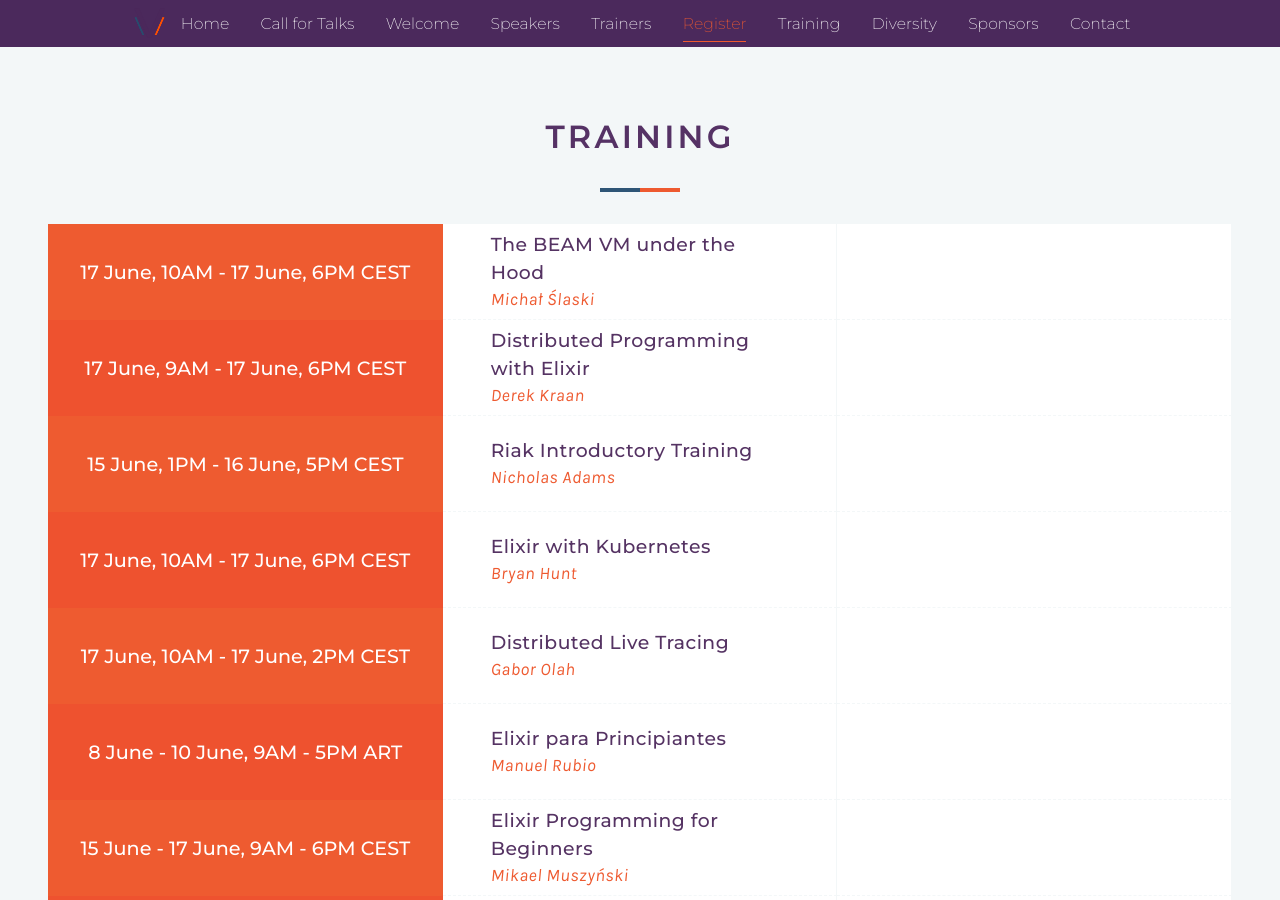
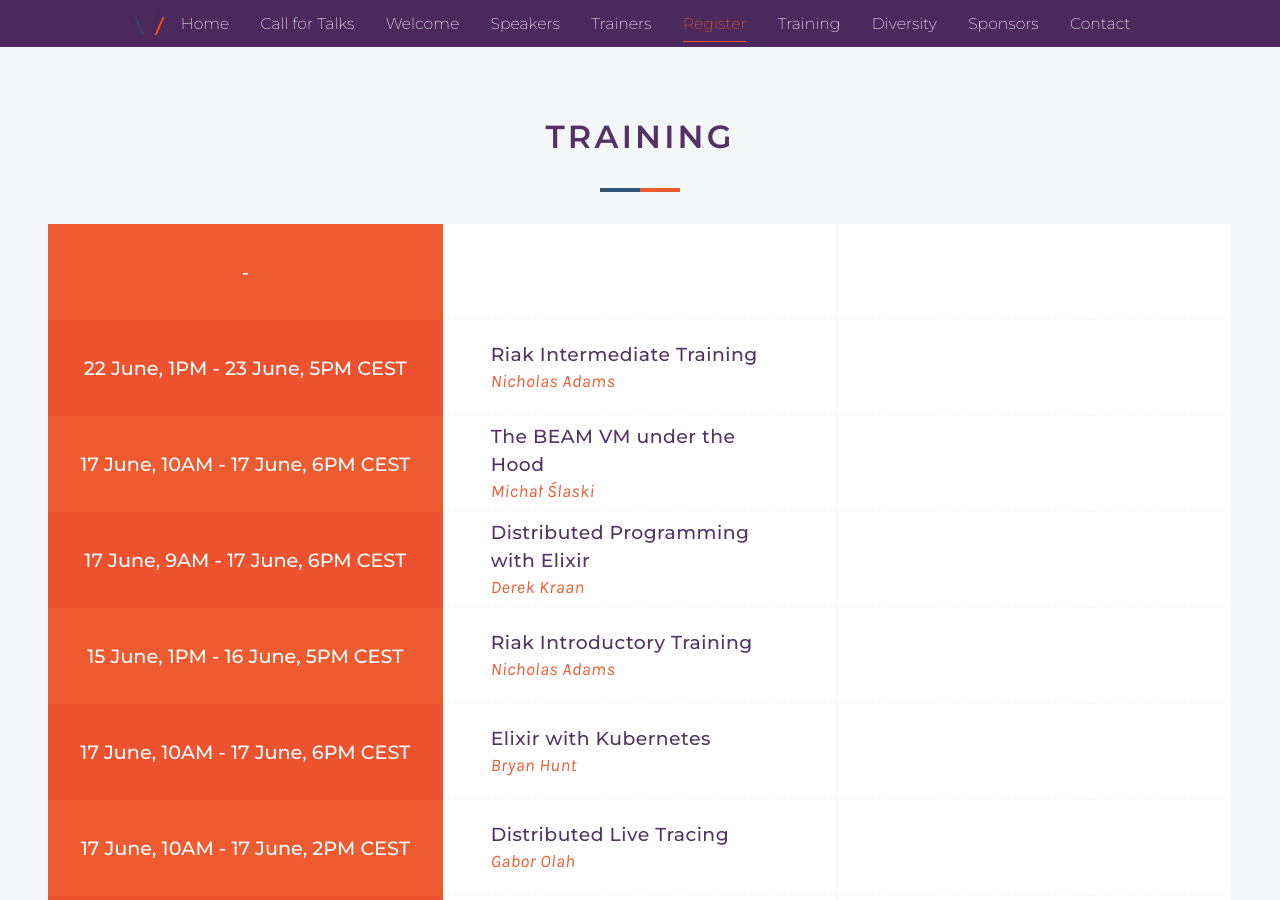
Before and after one commit to esl/virtual-elixirconf-eu-jekyll, a Jekyll site: the page built from index.html, in a window 1280 px wide and 900 px high, scrolled down 6139 px. Built offline with Jekyll 4.4.1, drawn with Linux system fonts in a browser that asks for light colours; some web fonts are replaced.

Commit message:
Update from Forestry.io ewa.magiera@erlang-solutions.com updated _data/training.yml

```diff
--- a/_data/training.yml
+++ b/_data/training.yml
@@ -1,4 +1,24 @@
 ---
+- from: ''
+  to: ''
+  type: ''
+  training_1: ''
+  training_1_url: ''
+  training_1_instructor: ''
+  training_1_instructor_2: ''
+  training_2: ''
+  training_2_url: ''
+  training_2_instructor: ''
+- from: 22 June, 1PM
+  to: 23 June, 5PM CEST
+  type: ''
+  training_1: Riak Intermediate Training
+  training_1_url: riak-intermediate
+  training_1_instructor: Nicholas Adams
+  training_1_instructor_2: ''
+  training_2: ''
+  training_2_url: ''
+  training_2_instructor: ''
 - from: 17 June, 10AM
   to: 17 June, 6PM CEST
   type: ''
```
